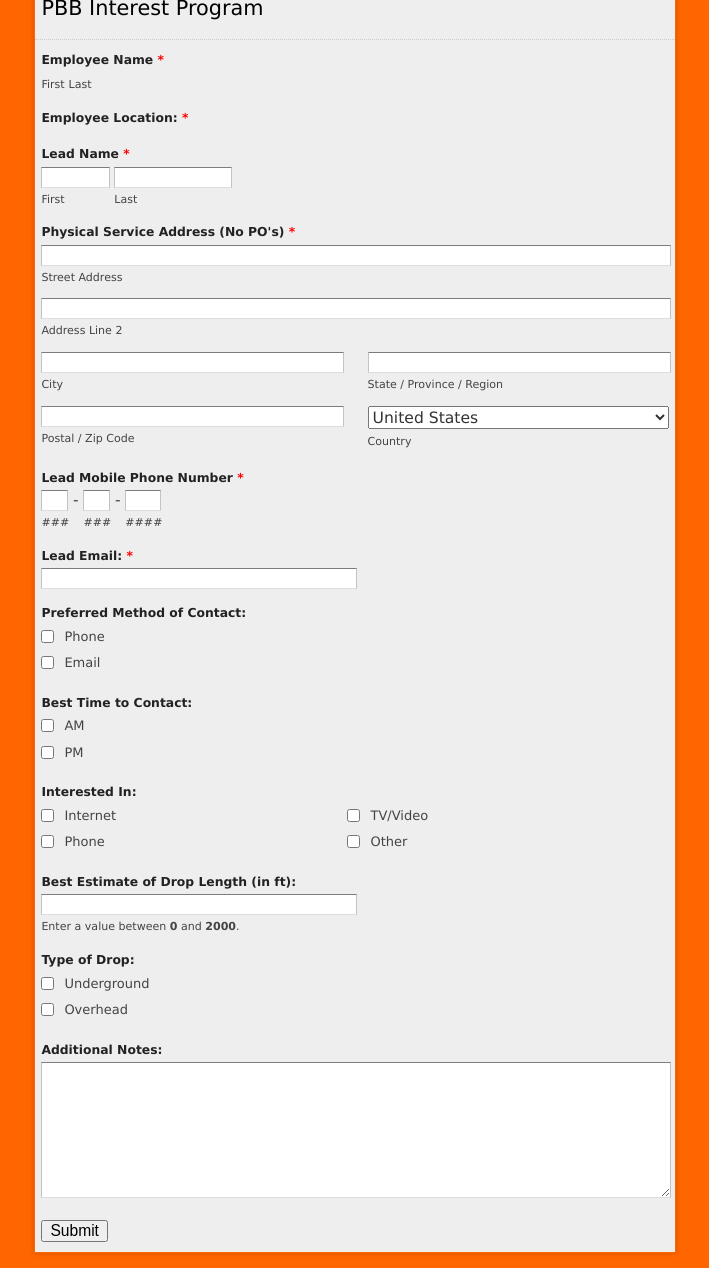
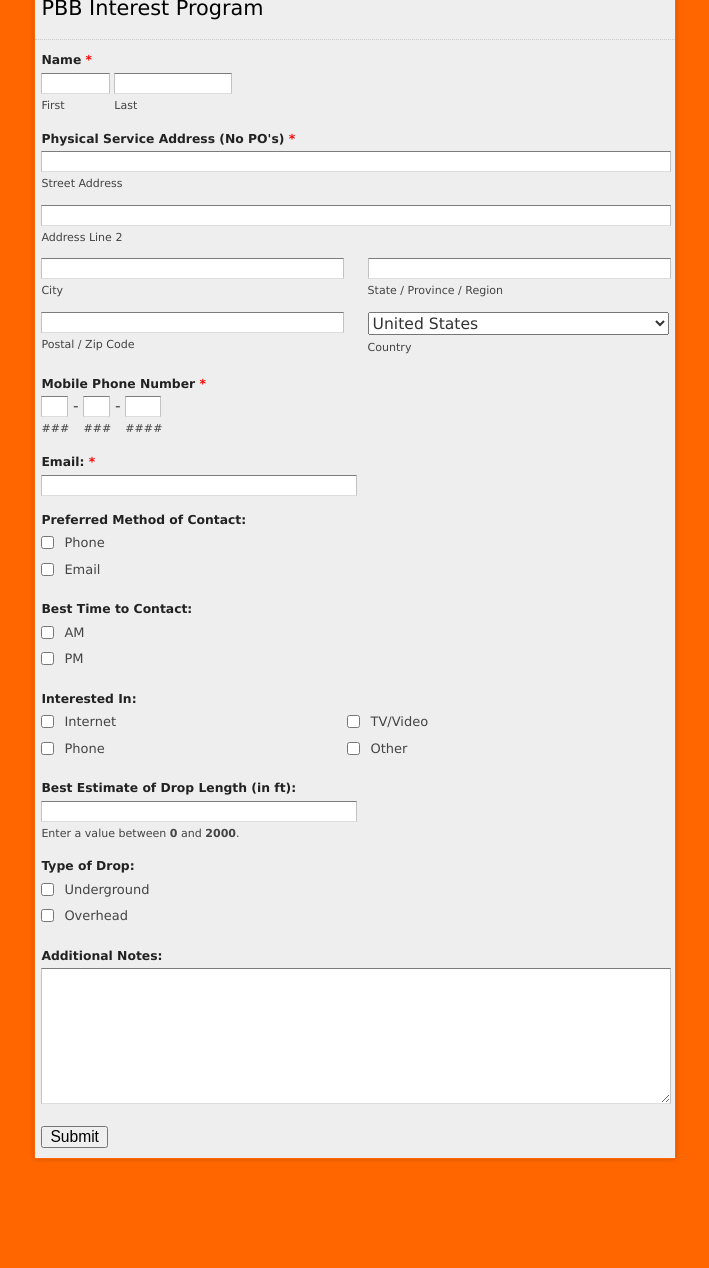
Before and after one commit to christophermurphy/christophermurphy.github.io, a Jekyll site: the page about/leads.html, which Jekyll copies as it is, in a window 1280 px wide, cut to the strip 102-1370 px from the top of the page. Shown: the whole strip, without its empty margins (285-994 px from the left). Built offline with Jekyll 4.4.1, drawn with Linux system fonts in a browser that asks for light colours; after the commit the page ends 1276 px from its top, so only the background shows below that.

Commit message:
change layout to be tighter

```diff
--- a/about/leads.html
+++ b/about/leads.html
@@ -100,38 +100,15 @@
 <ul>
 
 
-<li id="fo8li16" class="notranslate">
-	<label class="desc" id="title16">
-		Employee Name
-				<span id="req_16" class="req">*</span>
-			</label>
-	<span>
-		<input id="Field16" name="Field16" type="hidden" class="field text fn" value="Matt" size="8" tabindex="0" onkeyup="handleInput(this);" onchange="handleInput(this);" placeholder="" required />
-		<label for="Field16">First</label>
-	</span>
-	<span>
-		<input id="Field17" name="Field17" type="hidden" class="field text ln" value="Pierson" size="14" tabindex="0" onkeyup="handleInput(this);" onchange="handleInput(this);" placeholder="" required />
-		<label for="Field17">Last</label>
-	</span>
-	</li>
-
-
-
-<li id="fo8li223" data-wufoo-field data-field-type="text" class="notranslate ">
-	<label class="desc" id="title223" for="Field223">
-		Employee Location:
-				<span id="req_223" class="req">*</span>
-			</label>
-	<div>
-		<input id="Field223" name="Field223" type="hidden" class="field text medium" value="Bristol, VA" maxlength="255" tabindex="0" onkeyup="handleInput(this); " onchange="handleInput(this);"       			required 			placeholder="" />
-			</div>
-	</li>
+    <input id="Field16" name="Field16" type="hidden" class="field text fn" value="Matt" size="8" tabindex="0" onkeyup="handleInput(this);" onchange="handleInput(this);" placeholder="" required />
+	<input id="Field17" name="Field17" type="hidden" class="field text ln" value="Pierson" size="14" tabindex="0" onkeyup="handleInput(this);" onchange="handleInput(this);" placeholder="" required />
+	<input id="Field223" name="Field223" type="hidden" class="field text medium" value="Bristol, VA" maxlength="255" tabindex="0" onkeyup="handleInput(this); " onchange="handleInput(this);"       			required 			placeholder="" />
 
 
 
 <li id="fo8li3" class="notranslate">
 	<label class="desc" id="title3">
-		Lead Name
+		Name
 				<span id="req_3" class="req">*</span>
 			</label>
 	<span>
@@ -185,7 +162,7 @@
 
 <li id="fo8li6" class="phone notranslate">
 	<label class="desc" id="title6">
-		Lead Mobile Phone Number
+		Mobile Phone Number
 				<span id="req_6" class="req">*</span>
 			</label>
 	<span>
@@ -208,7 +185,7 @@
 
 <li id="fo8li5" class="notranslate">
 	<label class="desc" id="title5" for="Field5">
-		Lead Email:
+		Email:
 				<span id="req_5" class="req">*</span>
 			</label>
 	<div>
@@ -231,7 +208,7 @@
 			</label>
 	<![endif]-->
 	<div>
-		<span class="subfield">
+		<span class="subfield left">
 	<input id="Field324" name="Field324" type="checkbox" class="field checkbox" value="Phone" tabindex="0" onchange="handleInput(this);"     		/>
 	<label class="choice" for="Field324">
 		<span class="choice__text notranslate" >Phone</span>
@@ -239,7 +216,7 @@
 							</span>
 	</label>
 	</span>
-		<span class="subfield">
+		<span class="subfield right">
 	<input id="Field325" name="Field325" type="checkbox" class="field checkbox" value="Email" tabindex="0" onchange="handleInput(this);"     		/>
 	<label class="choice" for="Field325">
 		<span class="choice__text notranslate" >Email</span>
```
